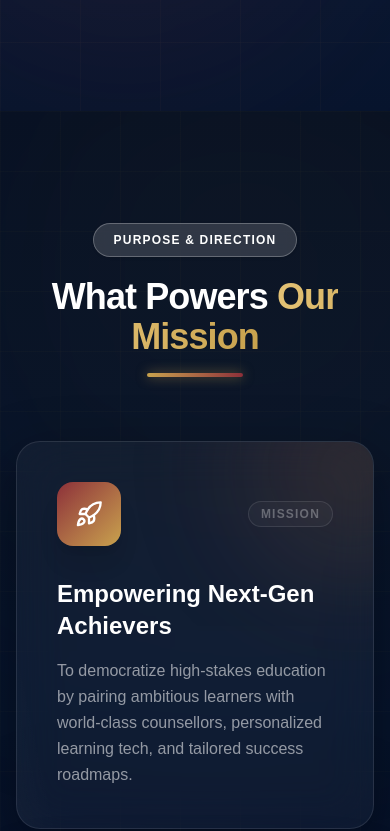
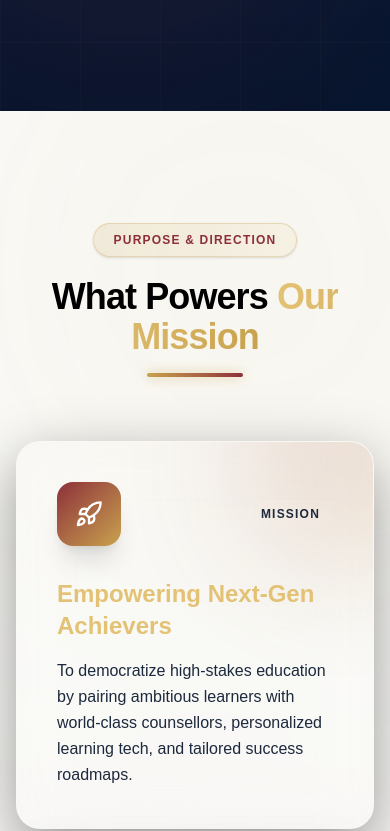
Before and after one commit to mumbaiops45/Kumarthestar, a Next.js app: page /about-us in a window 390 px wide. Shown: the part 1078-1909 px from the top of the page. Built offline with nearby package versions, Linux system fonts and the light colour scheme.

Commit message:
complete

```diff
--- a/package.json
+++ b/package.json
@@ -12,7 +12,7 @@
     "@headlessui/react": "^2.2.10",
     "@heroicons/react": "^2.2.0",
     "framer-motion": "^12.43.0",
-    "lucide-react": "^1.28.0",
+    "lucide-react": "^1.31.0",
     "next": "16.2.12",
     "react": "19.2.4",
     "react-dom": "19.2.4",
--- a/src/app/about-us/page.jsx
+++ b/src/app/about-us/page.jsx
@@ -365,15 +365,15 @@
                     </motion.div>
                 </motion.div>
             </section>
-            <section className="relative py-28 overflow-hidden bg-gradient-to-b from-[#040e22] via-[#06142D] to-[#040e22]">
-                <div className="absolute inset-0 bg-[linear-gradient(rgba(200,162,77,0.025)_1px,transparent_1px),linear-gradient(90deg,rgba(200,162,77,0.025)_1px,transparent_1px)] bg-[size:60px_60px]" />
+            <section className="relative py-28 overflow-hidden bg-[#FAFAF8] text-black">
+
                 <FloatingOrb className="w-[500px] h-[500px] bg-[#C8A24D]/8 blur-[160px] -top-20 left-0" delay={0} />
                 <FloatingOrb className="w-[400px] h-[400px] bg-[#8C2F39]/10 blur-[130px] bottom-0 right-0" delay={4} />
 
-                <div className="relative max-w-7xl mx-auto px-4 sm:px-6 lg:px-8">
-                    <motion.div initial="hidden" whileInView="visible" viewport={{ once: true }} variants={stagger} className="text-center mb-16">
-                        <motion.div variants={fadeInUp}><SectionBadge variant="white">Purpose & Direction</SectionBadge></motion.div>
-                        <motion.h2 variants={fadeInUp} className="mt-5 text-4xl md:text-5xl font-black text-white tracking-tight">
+                <div className="relative max-w-7xl  px-4 sm:px-6 lg:px-8">
+                    <motion.div initial="hidden" whileInView="visible" viewport={{ once: true }} variants={stagger} className="text-center mb-16 ">
+                        <motion.div variants={fadeInUp}><SectionBadge variant="gold">Purpose & Direction</SectionBadge></motion.div>
+                        <motion.h2 variants={fadeInUp} className="mt-5 text-4xl md:text-5xl font-black text-black tracking-tight">
                             What Powers{' '}
                             <span className="bg-gradient-to-r from-[#E4C275] to-[#C8A24D] bg-clip-text text-transparent">Our Mission</span>
                         </motion.h2>
@@ -401,7 +401,6 @@
                                 whileInView={{ opacity: 1, y: 0 }}
                                 viewport={{ once: true }}
                                 transition={{ duration: 0.6, delay: i * 0.2 }}
-                                whileHover={{ y: -10, scale: 1.02 }}
                                 className="group relative p-10 rounded-3xl border border-white/10 bg-white/[0.04] backdrop-blur-xl shadow-[0_20px_60px_rgba(0,0,0,0.4)] hover:border-[#C8A24D]/30 hover:shadow-[0_30px_80px_rgba(0,0,0,0.5)] transition-all duration-500 overflow-hidden"
                             >
                                 <div className="absolute inset-0 translate-x-[-100%] group-hover:translate-x-[100%] transition-transform duration-700 bg-gradient-to-r from-transparent via-white/8 to-transparent skew-x-12 pointer-events-none" />
@@ -413,12 +412,12 @@
                                         <div className={`w-16 h-16 rounded-2xl bg-gradient-to-br ${item.color} flex items-center justify-center text-white shadow-xl group-hover:scale-110 transition-transform duration-300`}>
                                             {item.icon}
                                         </div>
-                                        <span className="text-xs font-black tracking-widest text-white/30 border border-white/10 px-3 py-1 rounded-full bg-white/[0.03]">
+                                        <span className="text-xs font-black tracking-widest text-slate-800 border border-white/10 px-3 py-1 rounded-full bg-white/[0.03]">
                                             {item.badge}
                                         </span>
                                     </div>
-                                    <h3 className="text-2xl font-black text-white mb-4 group-hover:text-[#E4C275] transition-colors duration-300">{item.title}</h3>
-                                    <p className="text-white/55 leading-relaxed">{item.text}</p>
+                                    <h3 className="text-2xl font-black text-[#E4C275] mb-4 group-hover:text-black transition-colors duration-300">{item.title}</h3>
+                                    <p className="text-slate-800 leading-relaxed">{item.text}</p>
                                 </div>
                             </motion.div>
                         ))}
@@ -497,7 +496,7 @@
                 </div>
             </section>
             <section className="relative py-28 bg-gradient-to-b from-[#040e22] via-[#06142D] to-[#040e22] overflow-hidden">
-                <div className="absolute inset-0 bg-[linear-gradient(rgba(200,162,77,0.025)_1px,transparent_1px),linear-gradient(90deg,rgba(200,162,77,0.025)_1px,transparent_1px)] bg-[size:60px_60px]" />
+                {/* <div className="absolute inset-0 bg-[linear-gradient(rgba(200,162,77,0.025)_1px,transparent_1px),linear-gradient(90deg,rgba(200,162,77,0.025)_1px,transparent_1px)] bg-[size:60px_60px]" /> */}
                 <FloatingOrb className="w-[500px] h-[500px] bg-[#C8A24D]/8 blur-[160px] top-0 right-0" delay={1} />
                 <FloatingOrb className="w-[400px] h-[400px] bg-[#8C2F39]/10 blur-[130px] bottom-0 left-0" delay={3} />
 
--- /dev/null
+++ b/src/app/admission/page.jsx
@@ -0,0 +1,11 @@
+import React from 'react'
+
+const page = () => {
+  return (
+    <div>
+      <p>this is Admission page</p>
+    </div>
+  )
+}
+
+export default page
--- a/src/app/component/Home.jsx
+++ b/src/app/component/Home.jsx
@@ -1,7 +1,7 @@
 "use client";
 import React, { useState, useRef, useEffect, useMemo } from 'react';
 import { motion, useInView, AnimatePresence } from 'framer-motion';
-import {ArrowRight, Award, Briefcase, ChevronDown, ChevronUp, Globe, GraduationCap,Languages, Phone, School, Star, Users, Video, CheckCircle2, Sparkles, Quote,Search, Trophy, MapPin, Clock3, ShieldCheck, HeartHandshake, BookOpenCheck,Medal, Mic2, Zap, Target, ExternalLink} from 'lucide-react';
+import { ArrowRight, Award, Briefcase, ChevronDown, ChevronUp, Globe, GraduationCap, Languages, Phone, School, Star, Users, Video, CheckCircle2, Sparkles, Quote, Search, Trophy, MapPin, Clock3, ShieldCheck, HeartHandshake, BookOpenCheck, Medal, Mic2, Zap, Target, ExternalLink } from 'lucide-react';
 
 
 const fadeInUp = {
@@ -205,8 +205,9 @@
                         transition={{ duration: 1.4, ease: 'easeInOut' }}
                     >
                         <img src={heroSlides[currentSlide].img} alt="Hero" className="w-full h-full object-cover" />
-                        <div className="absolute inset-0 bg-gradient-to-r from-[#030d1e]/95 via-[#030d1e]/70 to-transparent" />
-                        <div className="absolute inset-0 bg-gradient-to-t from-[#030d1e]/90 via-transparent to-transparent" />
+                        {/* <div className="absolute inset-0 bg-gradient-to-r from-[#030d1e]/95 via-[#030d1e]/70 to-transparent" />
+                        <div className="absolute inset-0 bg-gradient-to-t from-[#030d1e]/90 via-transparent to-transparent" /> */}
+                        <div className='absolute inset-0 bg-black/45' />
                     </motion.div>
                 </AnimatePresence>
 
@@ -576,7 +577,7 @@
                 </div>
             </section>
 
-            <section className="relative py-28 overflow-hidden bg-gradient-to-b from-[#040e22] via-[#06142D] to-[#040e22] text-white">
+            <section className="relative py-28 overflow-hidden bg-[#FAFAF8] text-black">
                 <div className="absolute inset-0 bg-[linear-gradient(rgba(200,162,77,0.025)_1px,transparent_1px),linear-gradient(90deg,rgba(200,162,77,0.025)_1px,transparent_1px)] bg-[size:60px_60px]" />
                 <FloatingOrb className="w-[600px] h-[600px] bg-[#C8A24D]/8 blur-[160px] top-0 left-0" delay={0} />
                 <FloatingOrb className="w-[500px] h-[500px] bg-[#8C2F39]/10 blur-[140px] bottom-0 right-0" delay={4} />
@@ -589,8 +590,8 @@
                             <span className="bg-gradient-to-r from-[#E4C275] via-[#f5d98a] to-[#C8A24D] bg-clip-text text-transparent drop-shadow-[0_0_40px_rgba(228,194,117,0.3)]">Top Rankers</span>
                         </motion.h2>
                         <GlowLine />
-                        <motion.p variants={fadeInUp} className="mt-4 max-w-2xl mx-auto text-white/50 text-lg">
-                            Celebrating exceptional achievements — dedication transformed into remarkable success.
+                        <motion.p variants={fadeInUp} className="mt-4 max-w-2xl mx-auto text-slate-800 text-lg">
+                            Celebrating exceptional achievements dedication transformed into remarkable success.
                         </motion.p>
                     </motion.div>
 
@@ -615,7 +616,7 @@
                                 </div>
                                 <div className="mt-6 text-center">
                                     <h3 className="text-lg font-black tracking-wide">{r.name}</h3>
-                                    <p className="text-white/45 text-sm mt-1">{r.exam}</p>
+                                    <p className="text-slate-800 text-sm mt-1">{r.exam}</p>
                                     <div className="mt-4 py-2 px-4 rounded-2xl bg-gradient-to-r from-[#C8A24D]/15 to-[#E4C275]/10 border border-[#C8A24D]/20">
                                         <p className="text-[#E4C275] text-sm font-bold">{r.score}</p>
                                     </div>
```
Also changed, not shown: src/app/courses/page.jsx (+6 -13 lines), 1 other file (tests, documents, lock files or other folders).
